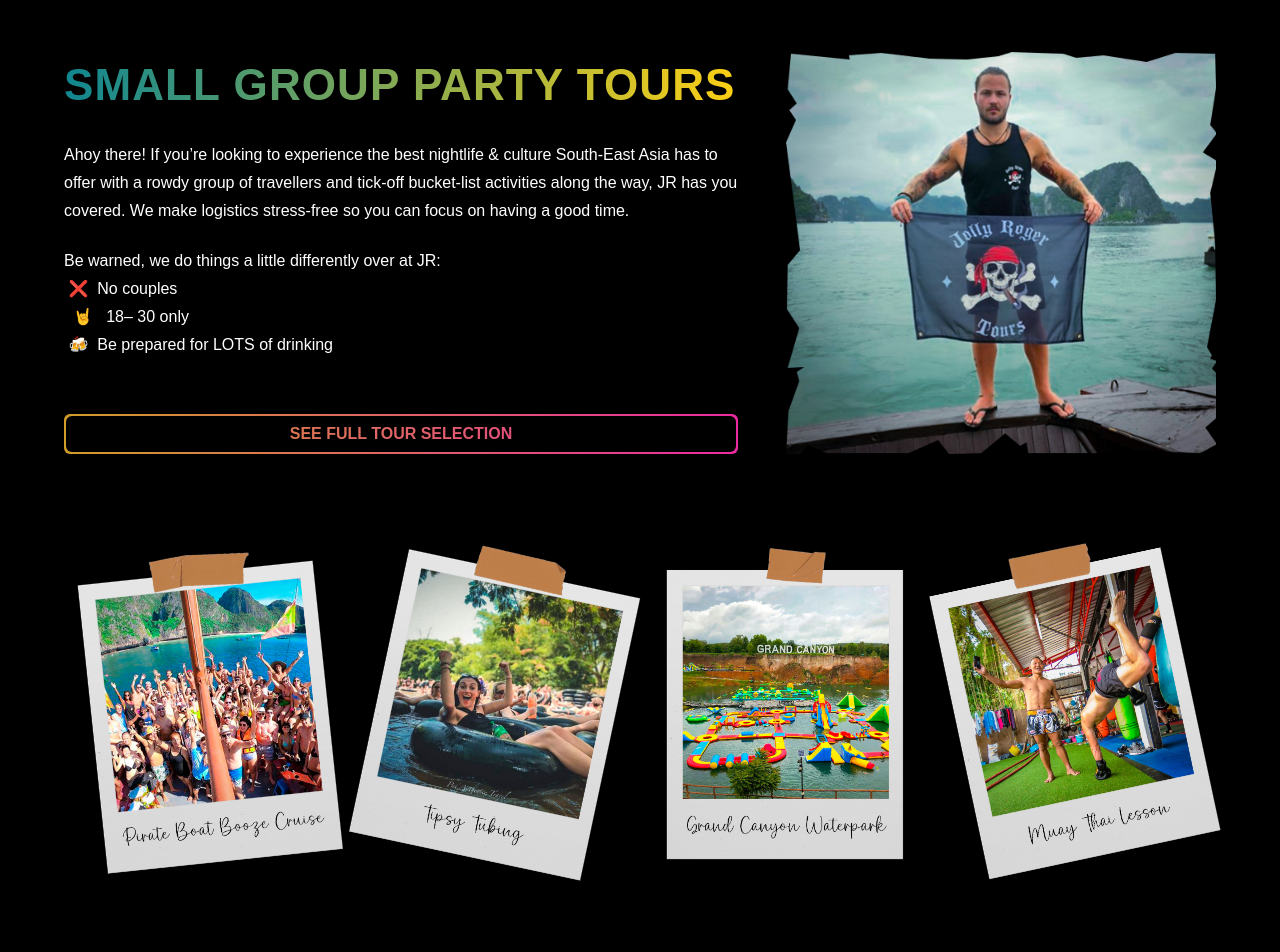
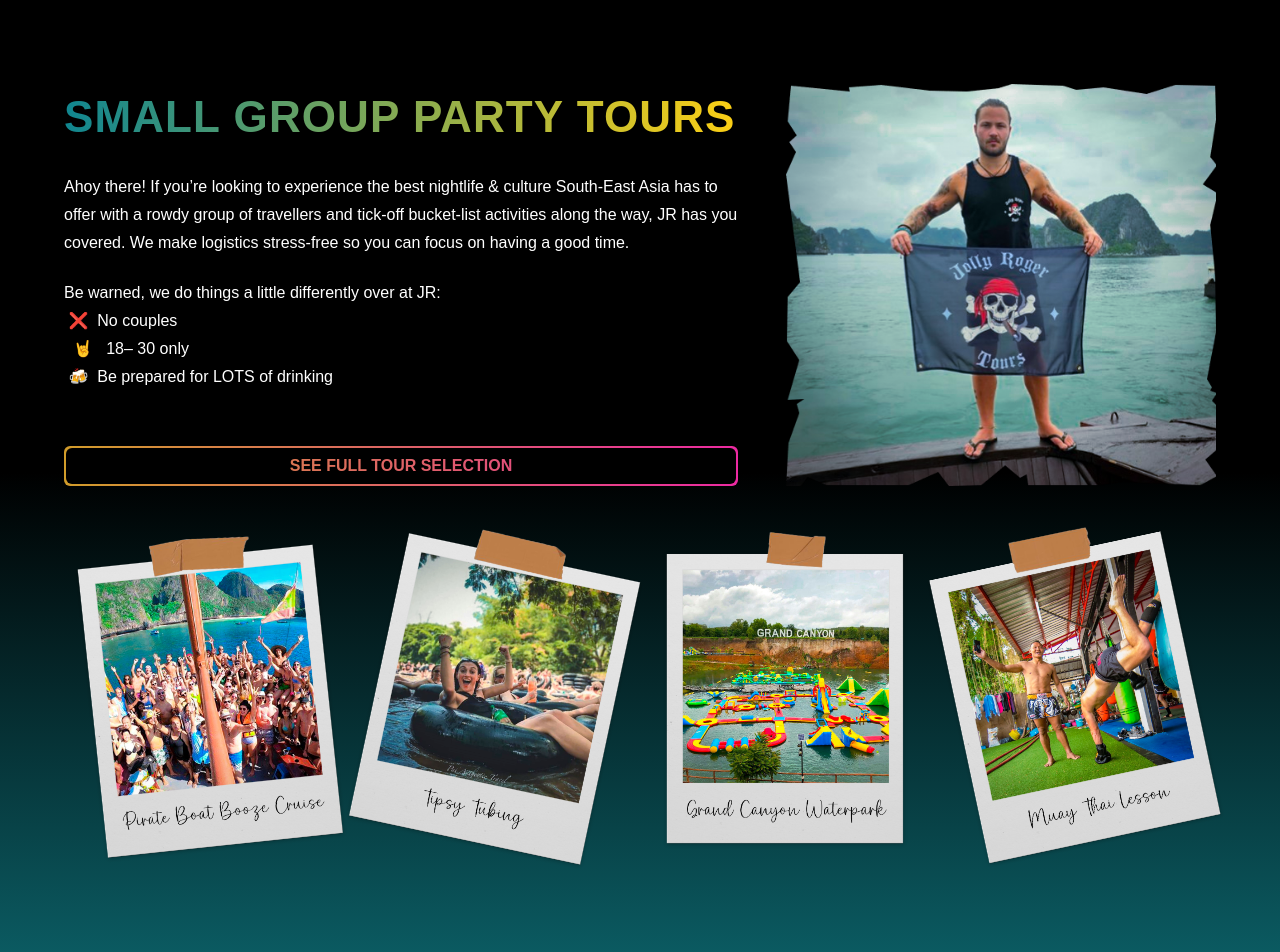
Before and after one commit to DWC97/j3-v3-project, a Next.js app: page / in a window 1280 px wide. Shown: the part 908-1860 px from the top of the page. Built offline with nearby package versions, Linux system fonts and the light colour scheme.

Commit message:
bg gradient

```diff
--- a/src/components/about/About.tsx
+++ b/src/components/about/About.tsx
@@ -1,8 +1,8 @@
 export default function About(){
     return (
-        <div className="overflow-hidden">
-            <div className="w-full h-[624px] bg-black flex flex-row px-16">
-                <div className="flex flex-row w-screen items-center max-h-[402px] mt-40">
+        <div className="overflow-hidden relative bg-black -z-20">
+            <div className="w-full h-[624px]  flex flex-row px-16">
+                <div className="flex flex-row w-screen items-center max-h-[402px] mt-48">
                     <div className="flex flex-col min-h-[402px] justify-between">
                         <h2 className="bg-gradient-to-r from-custom-blue  to-custom-yellow inline-block text-transparent bg-clip-text text-[44px] font-semibold tracking-wide">SMALL GROUP PARTY TOURS</h2>
                         <p className="text-white text-[16px] leading-7">
@@ -27,20 +27,17 @@ export default function About(){
                     </div>
                 </div>
             </div>
-            <div className="flex flex-row bg-black w-full px-16 h-[456px]">
-                <div className="w-1/2 flex flex-row justify-around -mt-20">
+            <div className="flex flex-row w-full px-16 h-[456px]">
+                <div className="w-1/2 flex flex-row justify-around -mt-28">
                     <img src="/about/pirate-polaroid.png" className="w-[250px] -rotate-6 object-contain	"/>
                     <img src="/about/tubing-polaroid.png" className="w-[250px] rotate-12 object-contain	"/>
                 </div>
-                <div className="w-1/2 flex flex-row justify-around -mt-20">
+                <div className="w-1/2 flex flex-row justify-around -mt-28">
                     <img src="/about/waterpark-polaroid.png" className="w-[250px] -rotate-4 object-contain	"/>
                     <img src="/about/muaythai-polaroid.png" className="w-[250px] -rotate-12 object-contain	"/>
                 </div>
-                {/* <div className="w-1/2 flex flex-row justify-around">
-                    <img src="/about/waterpark-polaroid.png" className="w-[250px] -rotate-6"/>
-                    <img src="/about/muaythai-polaroid.png" className="w-[250px] rotate-12"/>
-                </div> */}
             </div>
+            <div className="absolute bottom-0 left-0 w-full h-[500px] -z-10 bg-gradient-to-b from-black to-custom-blue opacity-70"></div>
         </div>
     )
 }
```
